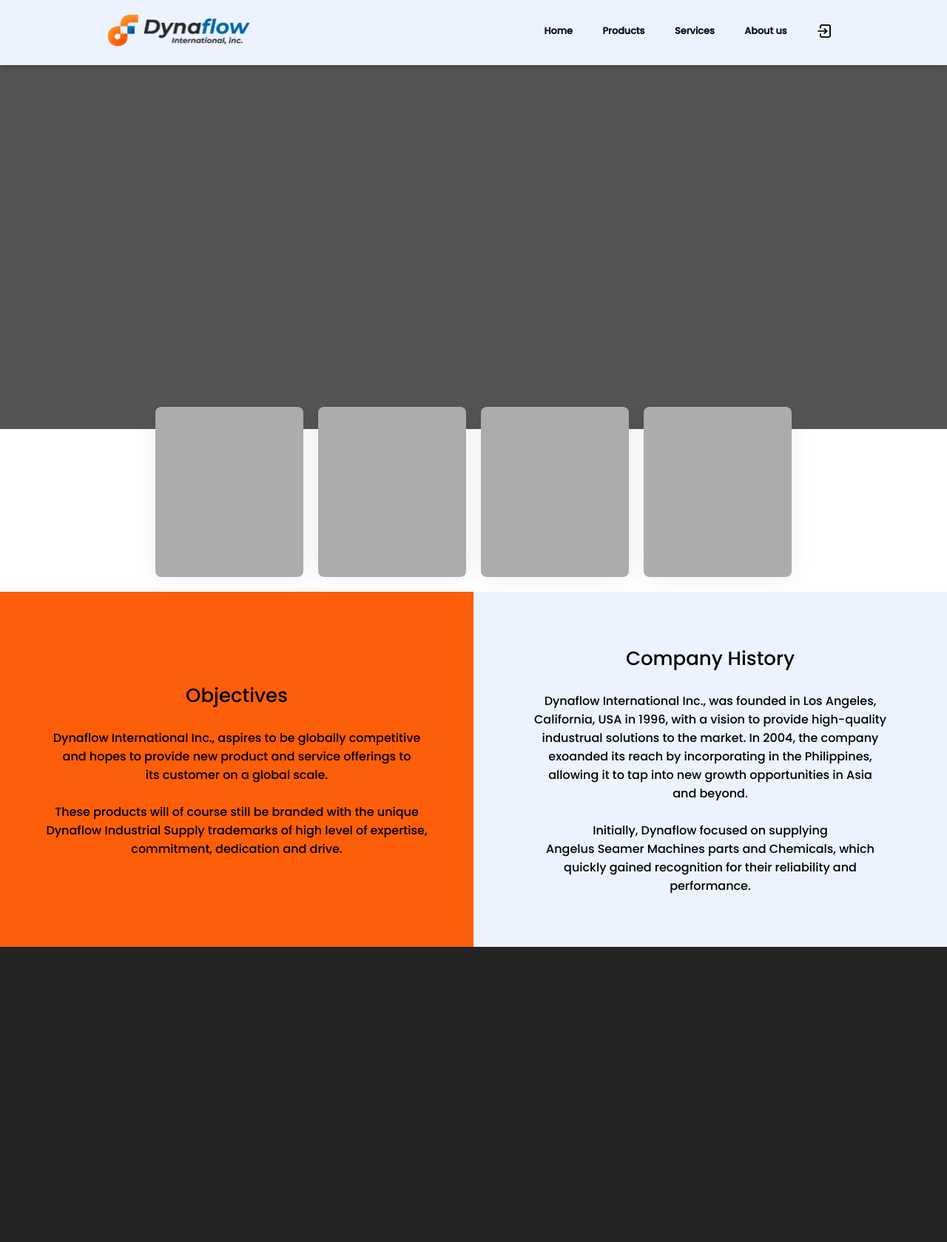
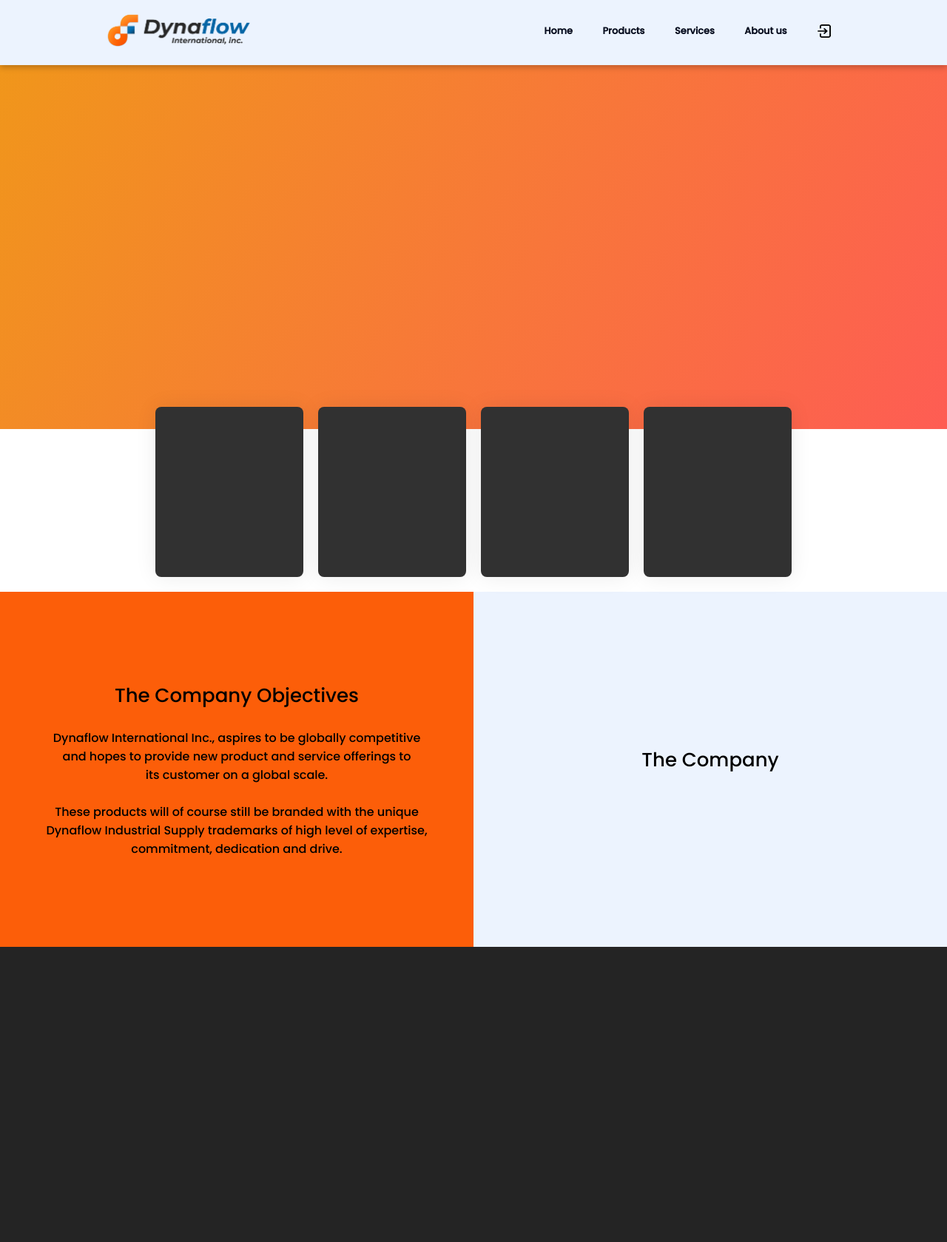
Before and after one commit to Dynaflow-git/Dynaflow-Website, a PHP site: page / in a window 1280 px wide. Shown: the top 1679 px of the page at 74% size. Run offline with PHP 8.4, Linux system fonts and the light colour scheme.

Commit message:
initial commit

```diff
--- a/index.html
+++ b/index.html
@@ -97,7 +97,7 @@
             <div class="row gx-5">
                 <div class="col column1">
                     <div class="p-3">
-                        <span style="font-size: 26px;"> Objectives</span><br><br>
+                        <span style="font-size: 26px;">The Company Objectives</span><br><br>
                         Dynaflow International Inc., aspires to be globally competitive<br>
                         and hopes to provide new product and service offerings to<br>
                         its customer on a global scale.<br>
@@ -109,8 +109,8 @@
                 </div>
                 <div class="col">
                     <div class="p-3 border bg-light">
-                        <span style="font-size: 26px;">Company History</span><br><br>
-                        Dynaflow International Inc., was founded in Los Angeles, <br>
+                        <span style="font-size: 26px;">The Company</span><br><br>
+                        <!-- Dynaflow International Inc., was founded in Los Angeles, <br>
                         California, USA in 1996, with a vision to provide high-quality <br>
                         industrual solutions to the market. In 2004, the company<br>
                         exoanded its reach by incorporating in the Philippines,<br>
@@ -120,7 +120,7 @@
                         Initially, Dynaflow focused on supplying<br>
                         Angelus Seamer Machines parts and Chemicals, which <br>
                         quickly gained recognition for their reliability and  <br>
-                        performance. <br>
+                        performance. <br> -->
                     </div>
                 </div>
             </div>
--- a/style.css/content.css
+++ b/style.css/content.css
@@ -9,7 +9,9 @@ height: auto;
 height: 100vh;
 width: 100%;
 position: relative;
-background-color: #555;
+/* background-color: #555; */
+/* background-image: linear-gradient(to right, #f83600 0%, #f9d423 100%); */
+background-image: linear-gradient(-60deg, #ff5858 0%, #f09819 100%);
 }
 
 @media (min-width: 1200px) {
@@ -36,7 +38,7 @@ background-color: #555;
  .icon-box{
    flex: 1;
    box-sizing: border-box;
-   background-color: #acacac;
+   background-color: #313131;
    max-width: 25%;
    justify-content: center;
    align-items: center;
@@ -99,6 +101,9 @@ background-color: #555;
 
 .column1{
    background-color: #fc5e09;
+   margin: 0 auto;
+   padding: 0;
+
 }
 
 .VM-content{
@@ -106,9 +111,6 @@ background-color: #555;
    height: 50vh;
    background-color: #242424;
 }
-
-
-
 
 /* footer */
 footer {
```
Also changed, not shown: style.css/style.css (indentation only).
